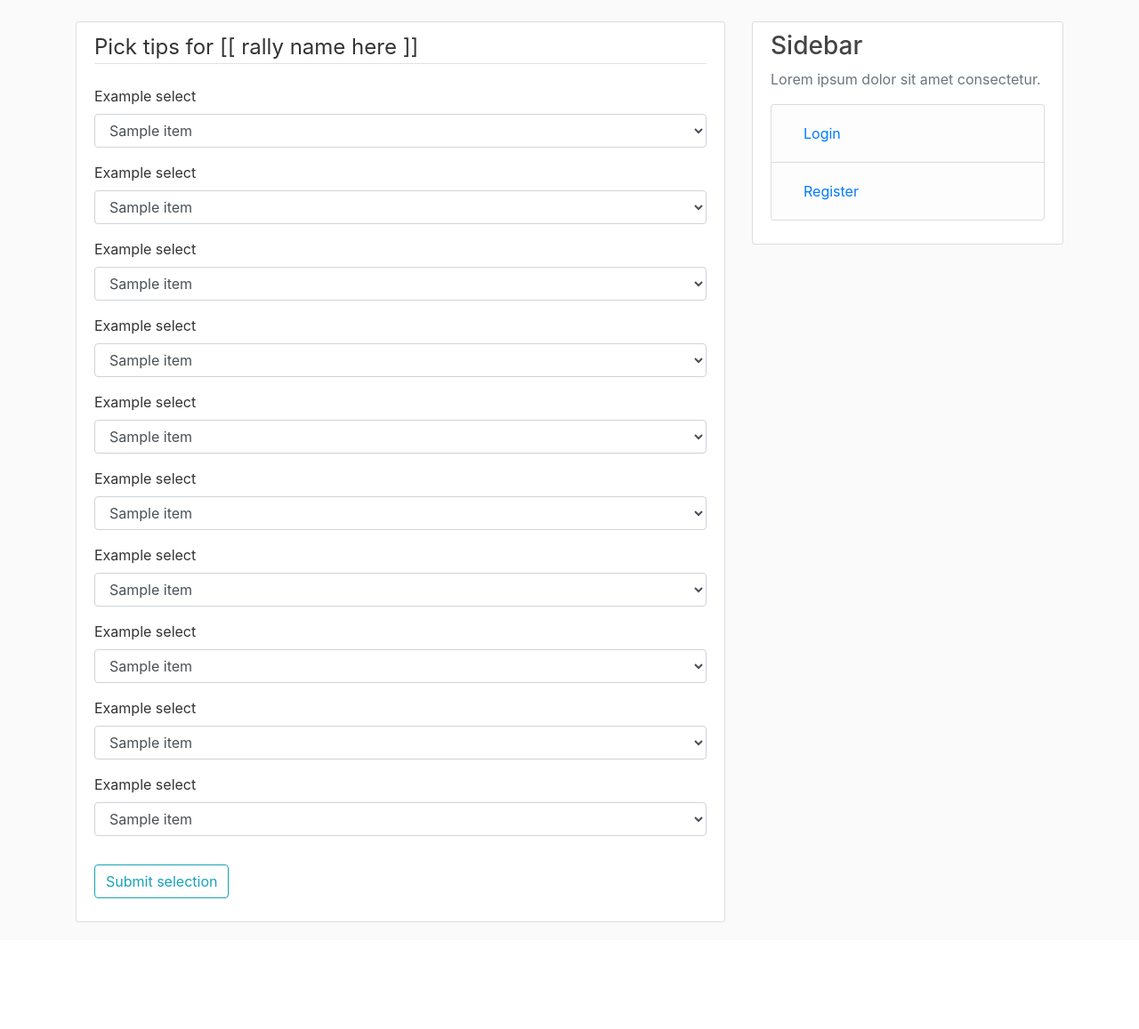
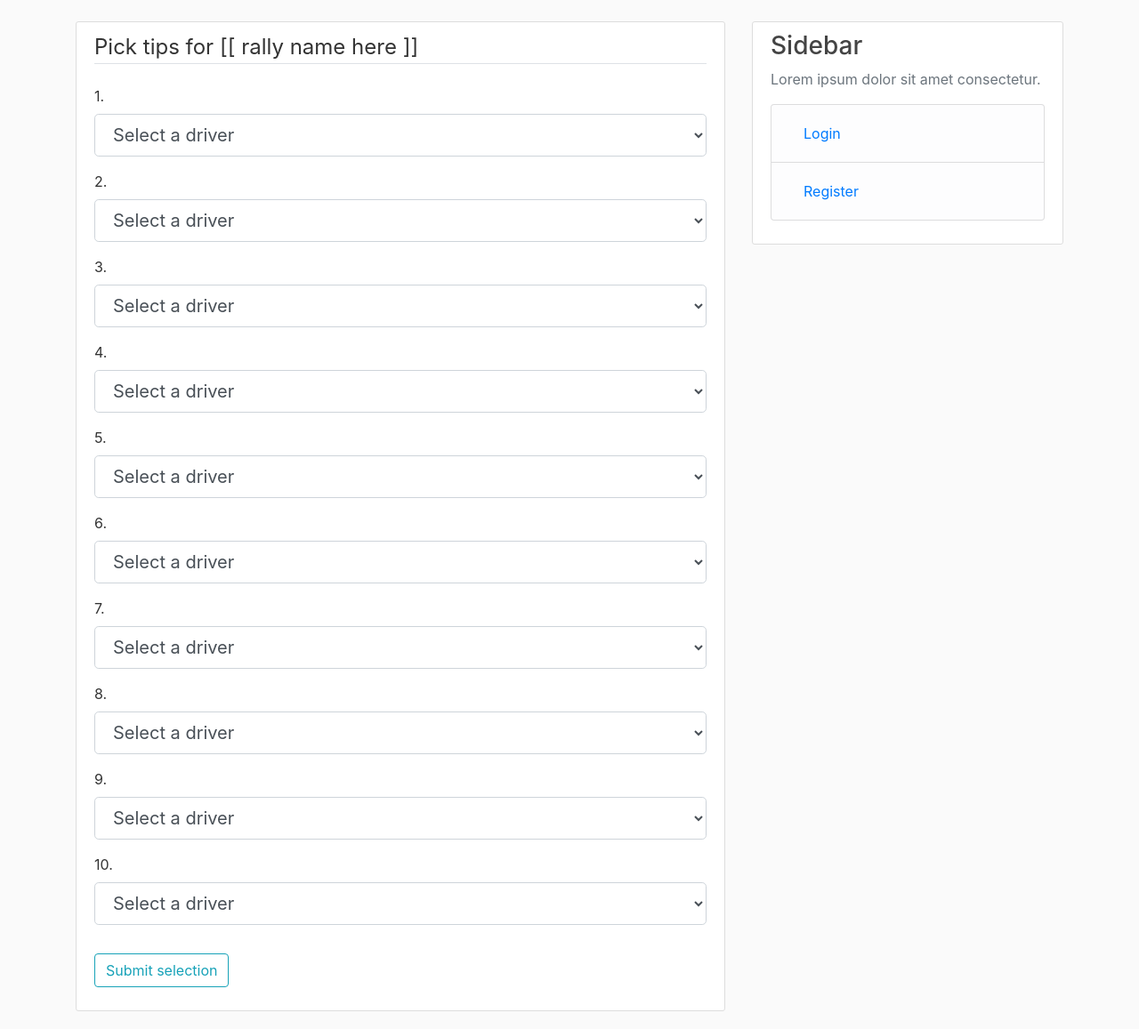
Before and after one commit to dmturner/wrc-tipping-site, a Flask app: template flasksite/templates/tips.html in a window 1280 px wide. Shown: the part 56-1213 px from the top of the page at 89% size. Before the commit the page ends 1093 px from the top, so only its background shows below. Run offline with Flask 2, Linux system fonts and the light colour scheme; tables that the repository leaves empty hold one stand-in row (values such as "Sample post"); the template is opened without the code that fills it: values that come from a table or form of the project are taken from there, most other values are stand-ins (such as "Sample title", 1, 10 or a date in 2020); some libraries are stand-ins or nearby versions.

Commit message:
convert the entries list into a list of tuples for use with the form

```diff
--- a/flasksite/forms.py
+++ b/flasksite/forms.py
@@ -52,14 +52,14 @@ class UpdateAccountForm(FlaskForm):
 
 
 class Top10Form(FlaskForm):
-    position_1 = StringField('1.', validators=[DataRequired(), Length(min=2, max=20)])
-    position_2 = StringField('2.', validators=[DataRequired(), Length(min=2, max=20)])
-    position_3 = StringField('3.', validators=[DataRequired(), Length(min=2, max=20)])
-    position_4 = StringField('4.', validators=[DataRequired(), Length(min=2, max=20)])
-    position_5 = StringField('5.', validators=[DataRequired(), Length(min=2, max=20)])
-    position_6 = StringField('6.', validators=[DataRequired(), Length(min=2, max=20)])
-    position_7 = StringField('7.', validators=[DataRequired(), Length(min=2, max=20)])
-    position_8 = StringField('8.', validators=[DataRequired(), Length(min=2, max=20)])
-    position_9 = StringField('9.', validators=[DataRequired(), Length(min=2, max=20)])
-    position_10 = StringField('10.', validators=[DataRequired(), Length(min=2, max=20)])
+    position_1 = SelectField('1.', choices=entries_list, validators=[DataRequired(), Length(min=2, max=20)])
+    position_2 = SelectField('2.', choices=entries_list, validators=[DataRequired(), Length(min=2, max=20)])
+    position_3 = SelectField('3.', choices=entries_list, validators=[DataRequired(), Length(min=2, max=20)])
+    position_4 = SelectField('4.', choices=entries_list, validators=[DataRequired(), Length(min=2, max=20)])
+    position_5 = SelectField('5.', choices=entries_list, validators=[DataRequired(), Length(min=2, max=20)])
+    position_6 = SelectField('6.', choices=entries_list, validators=[DataRequired(), Length(min=2, max=20)])
+    position_7 = SelectField('7.', choices=entries_list, validators=[DataRequired(), Length(min=2, max=20)])
+    position_8 = SelectField('8.', choices=entries_list, validators=[DataRequired(), Length(min=2, max=20)])
+    position_9 = SelectField('9.', choices=entries_list, validators=[DataRequired(), Length(min=2, max=20)])
+    position_10 = SelectField('10.', choices=entries_list, validators=[DataRequired(), Length(min=2, max=20)])
     submit = SubmitField('Submit selection')
--- a/flasksite/scrape.py
+++ b/flasksite/scrape.py
@@ -35,3 +35,13 @@ for item in group:
     entries_list.append(item)
 
 entries_list = entries_list[1::2]
+
+# Convert the list to a tuple for use in the forms select boxes.
+# There must be a better way to do this...
+entries_list_tuple = [('Select a driver', 'Select a driver')]
+
+for item in entries_list:
+    insert = (item, item)
+    entries_list_tuple.append(insert)
+
+entries_list = entries_list_tuple
--- a/flasksite/templates/tips.html
+++ b/flasksite/templates/tips.html
@@ -7,18 +7,46 @@
           <legend class="border-bottom mb-4">
             Pick tips for [[ rally name here ]]
           </legend>
-          {% set select_box_count = 1  %}
-          {% for select in range(10) %}
-            <div class="form-group">
-                <label for="exampleFormControlSelect">Example select</label>
-                <select class="form-control" id="exampleFormControlSelect{{select_box_count}}">
-                  {% for item in entries_list %}
-                    <option>{{ item }}</option>
-                  {% endfor %}
-                </select>
-            </div>
-            {% set select_box_count = select_box_count + 1 %}
-          {% endfor %}
+          <div class="form-group">
+              {{ form.position_1.label(class="form-control-label") }}
+              {{ form.position_1(class="form-control form-control-lg") }}
+          </div>
+          <div class="form-group">
+              {{ form.position_2.label(class="form-control-label") }}
+              {{ form.position_2(class="form-control form-control-lg") }}
+          </div>
+          <div class="form-group">
+              {{ form.position_3.label(class="form-control-label") }}
+              {{ form.position_3(class="form-control form-control-lg") }}
+          </div>
+          <div class="form-group">
+              {{ form.position_4.label(class="form-control-label") }}
+              {{ form.position_4(class="form-control form-control-lg") }}
+          </div>
+          <div class="form-group">
+              {{ form.position_5.label(class="form-control-label") }}
+              {{ form.position_5(class="form-control form-control-lg") }}
+          </div>
+          <div class="form-group">
+              {{ form.position_6.label(class="form-control-label") }}
+              {{ form.position_6(class="form-control form-control-lg") }}
+          </div>
+          <div class="form-group">
+              {{ form.position_7.label(class="form-control-label") }}
+              {{ form.position_7(class="form-control form-control-lg") }}
+          </div>
+          <div class="form-group">
+              {{ form.position_8.label(class="form-control-label") }}
+              {{ form.position_8(class="form-control form-control-lg") }}
+          </div>
+          <div class="form-group">
+              {{ form.position_9.label(class="form-control-label") }}
+              {{ form.position_9(class="form-control form-control-lg") }}
+          </div>
+          <div class="form-group">
+              {{ form.position_10.label(class="form-control-label") }}
+              {{ form.position_10(class="form-control form-control-lg") }}
+          </div>
         </fieldset>
         <div class="form-group">
           {{ form.submit(class="btn btn-outline-info") }}
```
